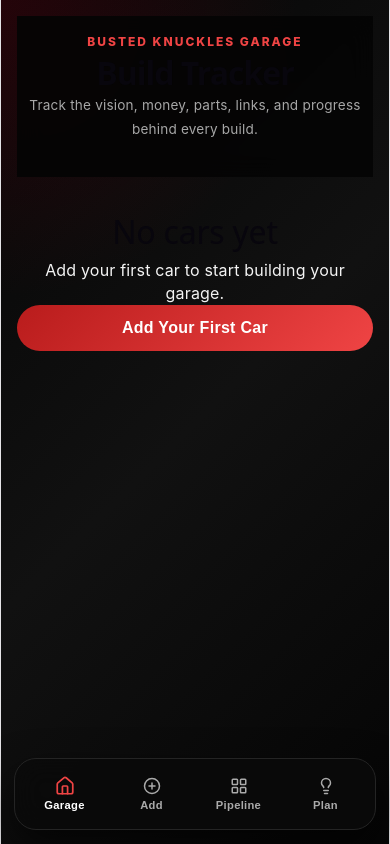
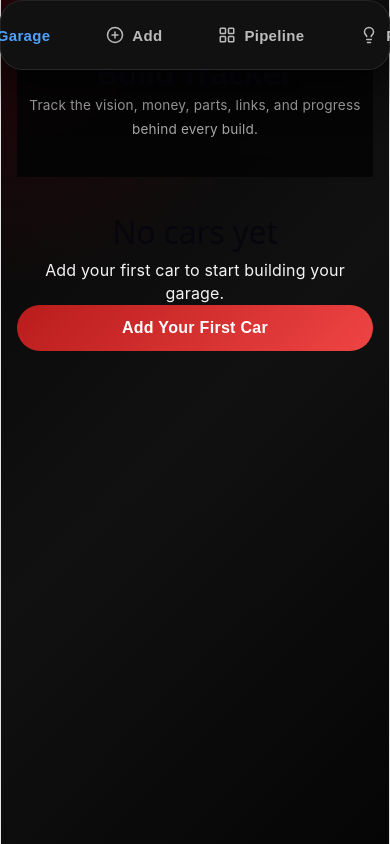
Before and after one commit to gjones2414/garage-build-tracker, a React (Vite) app: page / in a window 390 px wide. Built offline with nearby package versions, Linux system fonts and the light colour scheme.

Commit message:
Update app fixes

```diff
--- a/src/App.css
+++ b/src/App.css
@@ -12,6 +12,7 @@ body {
 .app {
   min-height: 100vh;
   padding: 36px;
+  padding-top: 90px;
   background:
     radial-gradient(circle at top left, rgba(180, 0, 30, 0.18), transparent 32%),
     linear-gradient(135deg, #050505, #111, #050505);
@@ -657,7 +658,7 @@ a:hover {
 }
 
 .bottom-nav {
-  display: none;
+  display: flex;
 }
 
 @media (max-width: 768px) {
@@ -665,7 +666,7 @@ a:hover {
     padding-bottom: 90px;
   }
 
-  .bottom-nav {
+  .app-nav {
     position: fixed;
     bottom: 14px;
     left: 14px;
@@ -690,43 +691,40 @@ a:hover {
   }
 }
 
-.bottom-nav button {
+.app-nav {
+  position: fixed;
+  top: 0;
+  left: 0;
+  width: 100%;
+  height: 70px;
+  background: #111;
   display: flex;
-  flex-direction: column;
+  justify-content: center;
   align-items: center;
-  justify-content: center;
-  gap: 4px;
-  font-size: 0.7rem;
-  font-weight: 700;
+  gap: 24px;
+  padding: 0 20px;
+  z-index: 1000;
+  border-bottom: 1px solid #2a2a2a;
+}
+
+.app-nav button {
   background: transparent;
   border: none;
-  color: #aaa;
-}
-
-.bottom-nav button svg {
-  color: #aaa;
+  color: #bbb;
+  display: flex;
+  align-items: center;
+  gap: 8px;
+  font-size: 15px;
+  cursor: pointer;
   transition: 0.2s ease;
 }
 
-.bottom-nav button:hover svg {
-  color: #fff;
+.app-nav button:hover {
+  color: white;
 }
 
-.bottom-nav button.active {
-  color: #fff;
-}
-
-.bottom-nav button.active svg {
-  color: #ef4444;
-  transform: scale(1.15);
-}
-
-.bottom-nav button.active span {
-  color: #fff;
-}
-
-.bottom-nav button {
-  transition: 0.2s ease;
+.app-nav button.active {
+  color: #4ea1ff;
 }
 
 /* MOBILE APP FEEL */
--- a/src/App.jsx
+++ b/src/App.jsx
@@ -54,12 +54,8 @@ function App() {
     [];
 
   useEffect(() => {
-    try {
-      localStorage.setItem("garageCars", JSON.stringify(cars));
-    } catch (error) {
-      alert("That image is too large to save. Try a smaller photo.");
-    }
-  }, [cars]);
+    setSelectedCarId(null);
+  }, []);
 
   const handleAddCar = (e) => {
     e.preventDefault();
@@ -399,7 +395,12 @@ function App() {
                     </div>
                   </div>
 
-                  <button onClick={() => setSelectedCarId(car.id)}>
+                  <button
+                    onClick={() => {
+                      setSelectedCarId(car.id);
+                    window.scrollTo({ top: 0, behavior: "smooth" });
+                    }}
+                  >
                     Open Build
                   </button>
                 </div>
@@ -808,7 +809,7 @@ function App() {
             </section>
           </main>
       )}
-          <nav className="bottom-nav">
+          <nav className="app-nav">
             <button
               className={mobileTab === "garage" ? "active" : ""}
               onClick={() => {
```
